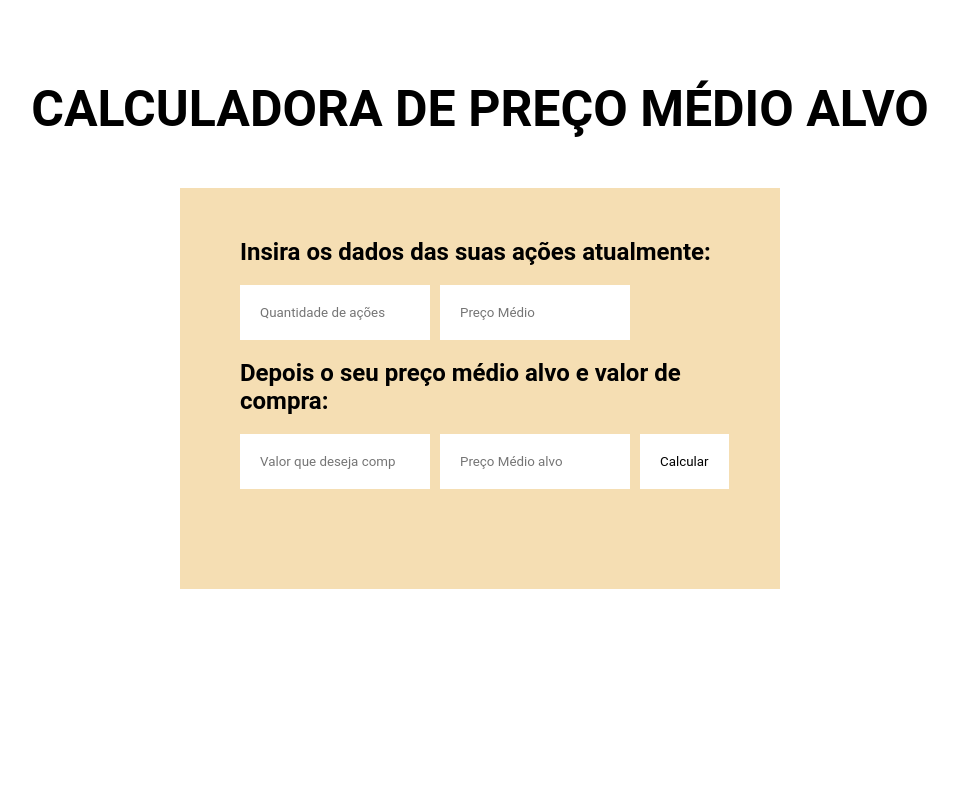
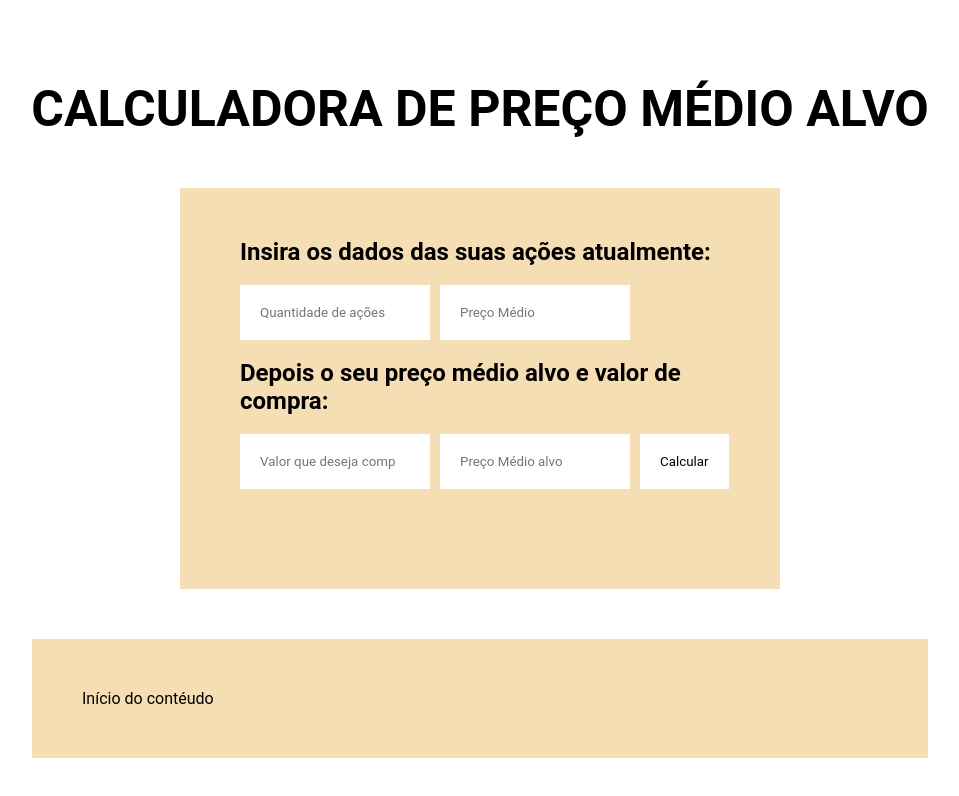
Before and after one commit to wesleyara/calculadora-de-pm-alvo-para-acoes, a React (Create React App) app: page / in a window 1280 px wide. Shown: the top 796 px of the page, without its empty margins (160-1119 px from the left). Built offline with nearby package versions, Linux system fonts and the light colour scheme.

Commit message:
:hammer: Adicionando o componente do conteúdo

```diff
--- a/src/components/main/App.tsx
+++ b/src/components/main/App.tsx
@@ -1,12 +1,14 @@
 import React from "react";
 import Header from "./components-secondary/Header";
 import Calculadora from "./components-secondary/Calculadora";
+import Conteudo from "./components-secondary/Conteudo";
 
 function App() {
   return (
     <>
       <Header />
       <Calculadora />
+      <Conteudo />
     </>
   );
 }
--- /dev/null
+++ b/src/components/main/components-secondary/Conteudo.tsx
@@ -0,0 +1,12 @@
+import React from "react";
+import style from "../components-styles/Conteudo.module.css";
+
+export default function Conteudo() {
+  return (
+    <div className={style.containerContent}>
+      <div className={style.content}>
+        <p>Início do contéudo</p>
+      </div>
+    </div>
+  );
+}
--- /dev/null
+++ b/src/components/main/components-styles/Conteudo.module.css
@@ -0,0 +1,7 @@
+.containerContent {
+    width: calc(70% - 100px);
+    margin: auto;
+    margin-top: 50px;
+    background-color: wheat;
+    padding: 50px;
+}
```
